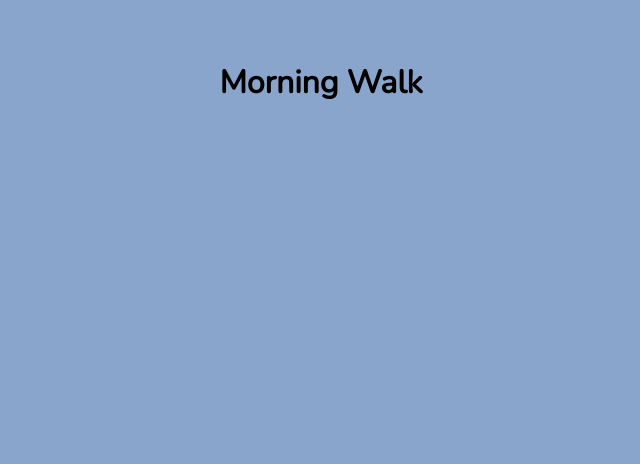
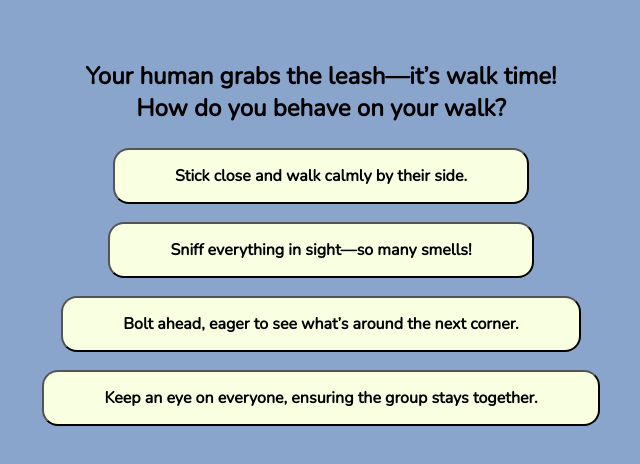
Before and after one commit to sarahteonin/pawfect-match, a React (Create React App) app: page /2 in a window 1280 px wide. Shown: the top 464 px of the page, without its empty margins (319-959 px from the left). Built offline with nearby package versions, Linux system fonts and the light colour scheme.

Commit message:
page 2 done

```diff
--- a/src/pages/page2.js
+++ b/src/pages/page2.js
@@ -1,9 +1,22 @@
 import React from "react";
 
 export default function Page2() {
+  const handleNext = () => {
+    window.location.href = "/3";
+  };
+
   return (
     <div>
-      <h1>Morning Walk</h1>
+      <h2>Your human grabs the leash—it’s walk time!
+        <br/>
+        How do you behave on your walk?
+      </h2>
+      <div className={"button-container"}>
+        <button onClick={handleNext}>Stick close and walk calmly by their side.</button>
+        <button onClick={handleNext}>Sniff everything in sight—so many smells!</button>
+        <button onClick={handleNext}>Bolt ahead, eager to see what’s around the next corner.</button>
+        <button onClick={handleNext}>Keep an eye on everyone, ensuring the group stays together.</button>
+      </div>
     </div>
   );
 }
```
